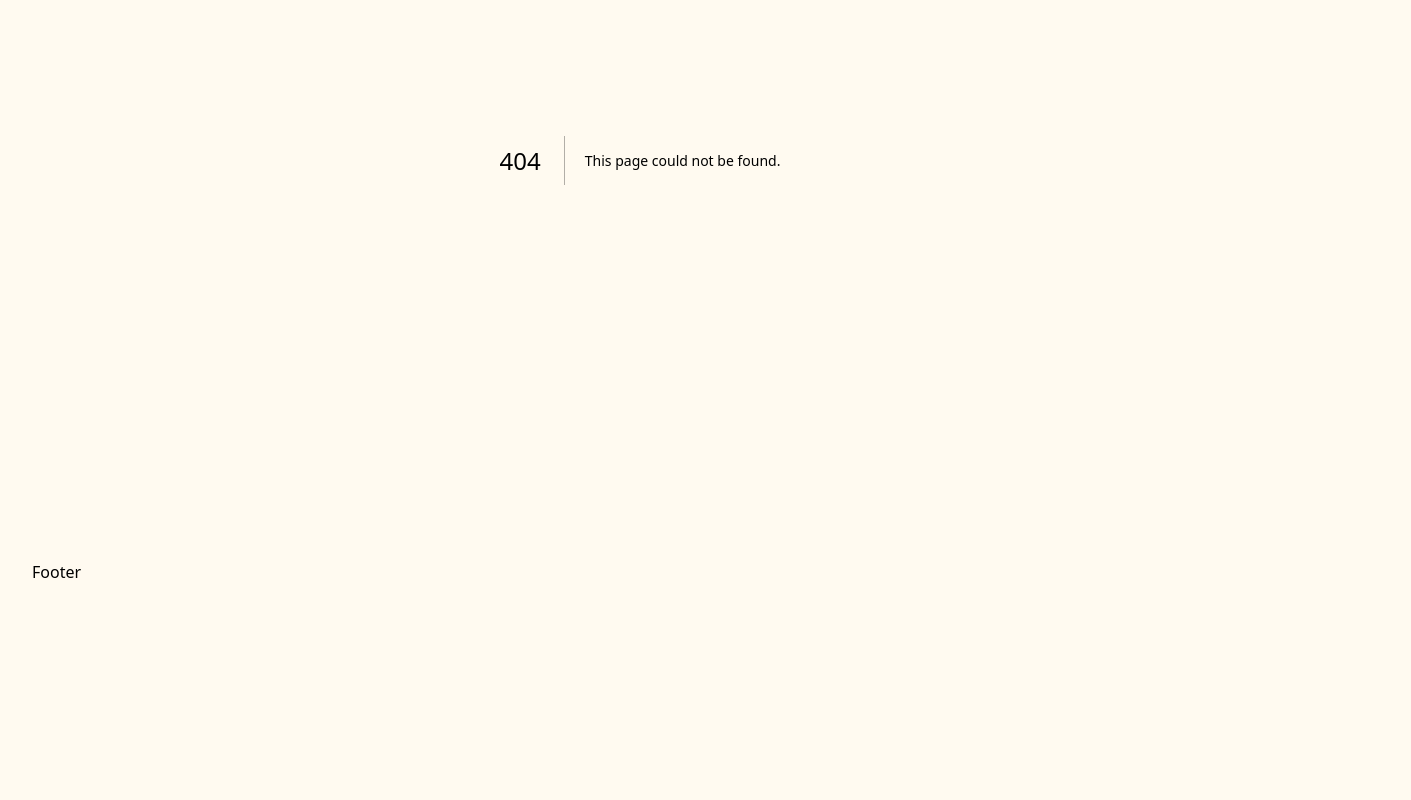
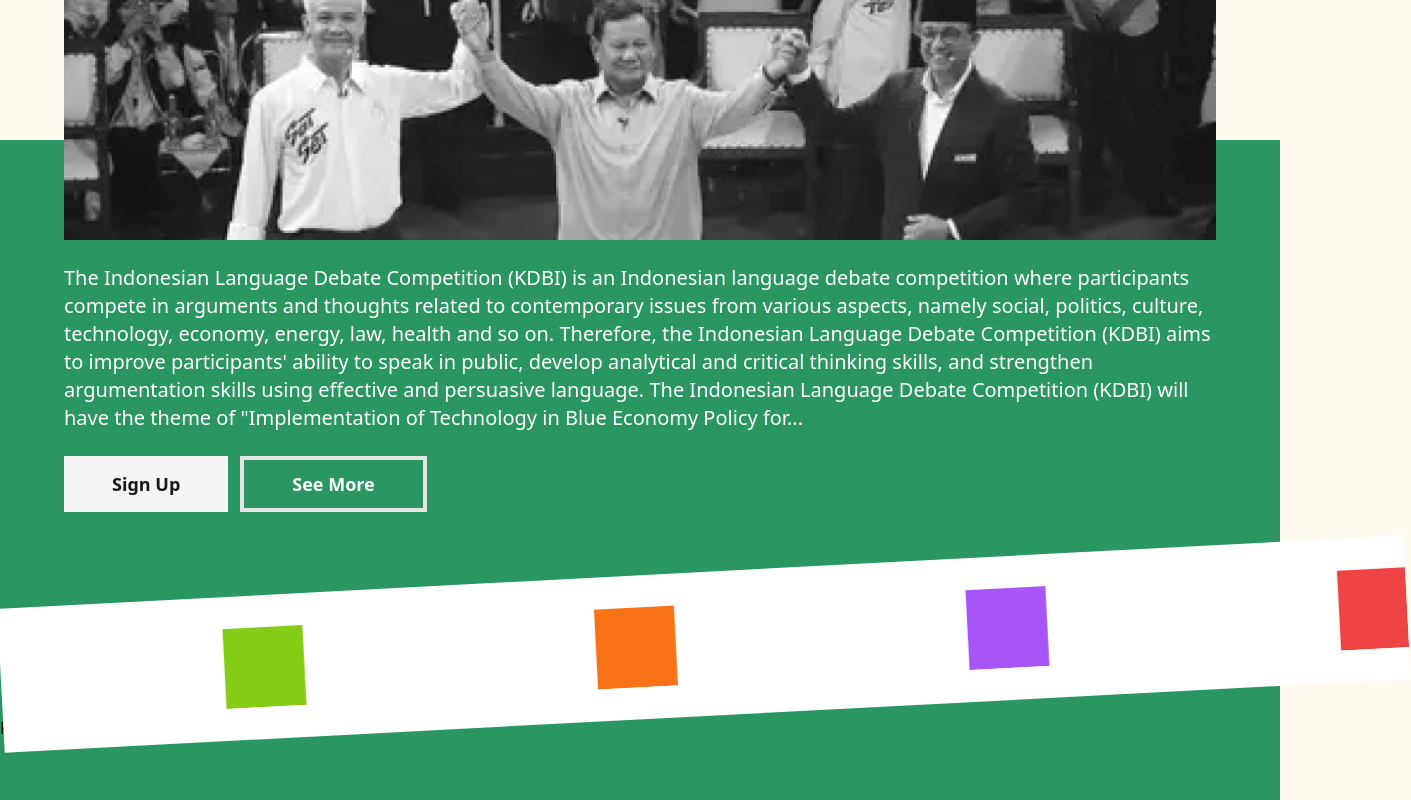
Before and after one commit to Rangga056/unasfest, a Next.js app: page /activities/debat-bahasa-indonesia in a window 1280 px wide. Before the commit this address had no page. Shown: the part 320-1120 px from the top of the page, 1411 px wide, since content can reach past the window. Before the commit the page ends 904 px from the top, so only its background shows below. Built offline with nearby package versions, Linux system fonts and the light colour scheme.

Commit message:
feat: Add new activity pages, shared components, and assets
- Added Indonesian language debate and international seminar pages
- Added AutoScrollComponent and Hero shared components
- Updated layout component
- Added hero banner image
- Updated package-lock.json, package.json, and tailwind.config.ts

```diff
--- /dev/null
+++ b/app/activities/debat-bahasa-indonesia/page.tsx
@@ -0,0 +1,19 @@
+import AutoScrollComponent from "@/components/shared/AutoScrollComponent";
+import Hero from "@/components/shared/activities/Hero";
+
+const IndonesianDebatePage = () => {
+  return (
+    <div className="mx-auto pt-8 relative">
+      <div className="bg-page-green absolute z-[-10] top-[380px] right-0 left-0 h-[1660px] max-w-[1500px] mx-auto" />
+
+      <div className="container">
+        <Hero />
+      </div>
+      <div className="w-screen">
+        <AutoScrollComponent />
+      </div>
+    </div>
+  );
+};
+
+export default IndonesianDebatePage;
--- /dev/null
+++ b/app/activities/international-seminar/page.tsx
@@ -0,0 +1,7 @@
+import React from "react";
+
+const InternationalSeminarPage = () => {
+  return <div>InternationalSeminarPage</div>;
+};
+
+export default InternationalSeminarPage;
--- a/app/layout.tsx
+++ b/app/layout.tsx
@@ -30,7 +30,9 @@ export default function RootLayout({
 }>) {
   return (
     <html lang="en">
-      <body className={`${inter.variable} ${bungee.variable} bg-[#FFFAF0] container`}>
+      <body
+        className={`${inter.variable} ${bungee.variable} bg-[#FFFAF0] overflow-x-hidden`}
+      >
         {/* Navbar */}
         <Navbar />
         {children}
--- /dev/null
+++ b/components/shared/AutoScrollComponent.tsx
@@ -0,0 +1,42 @@
+"use client";
+
+import { motion } from "framer-motion";
+
+const AutoScrollComponent = () => {
+  //NOTE: pass in props
+  const demoVariants = {
+    animate: {
+      x: ["-100%", "100%"],
+      transition: {
+        staggerChildren: 0.5,
+        duration: 10,
+        repeat: Infinity,
+        ease: "linear",
+      },
+    },
+  };
+
+  return (
+    <div className="w-[110vw] overflow-hidden bg-white py-8 mt-[60px] -rotate-3">
+      <motion.div
+        className="w-screen flex items-center gap-[300px] whitespace-nowrap"
+        variants={demoVariants}
+        animate="animate"
+      >
+        <motion.div variants={demoVariants} className="h-20 w-20 bg-lime-500">
+          {/* Add Icon and Text from the component Props */}
+        </motion.div>
+        <motion.div variants={demoVariants} className="h-20 w-20 bg-orange-500">
+          {/* Add Icon and Text from the component Props */}
+        </motion.div>
+        <motion.div variants={demoVariants} className="h-20 w-20 bg-purple-500">
+          {/* Add Icon and Text from the component Props */}
+        </motion.div>
+        <motion.div variants={demoVariants} className="h-20 w-20 bg-red-500">
+          {/* Add Icon and Text from the component Props */}
+        </motion.div>
+      </motion.div>
+    </div>
+  );
+};
+export default AutoScrollComponent;
--- /dev/null
+++ b/components/shared/activities/Hero.tsx
@@ -0,0 +1,52 @@
+import { Button } from "@/components/ui/button";
+import HeroImage from "@/public/assets/images/hero-banner.png";
+import Image from "next/image";
+import Link from "next/link";
+
+const Hero = () => {
+  return (
+    <div className="flex flex-col gap-[1.5em] text-white container">
+      {/* Title */}
+      <h1 className="text-5xl py-2 font-bungee font-bold text-page-green tracking-wide text-left">
+        Kompetisi Debat Bahasa Indonesia
+      </h1>
+      <Image
+        src={HeroImage}
+        alt="Hero Image"
+        className="object-cover object-center w-full h-[360px]"
+      />
+      <p className="text-xl font-medium">
+        The Indonesian Language Debate Competition (KDBI) is an Indonesian
+        language debate competition where participants compete in arguments and
+        thoughts related to contemporary issues from various aspects, namely
+        social, politics, culture, technology, economy, energy, law, health and
+        so on. Therefore, the Indonesian Language Debate Competition (KDBI) aims
+        to improve participants&apos; ability to speak in public, develop
+        analytical and critical thinking skills, and strengthen argumentation
+        skills using effective and persuasive language. The Indonesian Language
+        Debate Competition (KDBI) will have the theme of &quot;Implementation of
+        Technology in Blue Economy Policy for...
+      </p>
+      <div className="flex items-center gap-3">
+        <Button
+          asChild
+          className="rounded-none px-12 text-lg font-semibold"
+          size="poster"
+          variant="secondary"
+        >
+          <Link href="/activities/debat-bahasa-indonesia/#">Sign Up</Link>
+        </Button>
+        <Button
+          asChild
+          className="rounded-none px-12 text-lg font-semibold bg-transparent border-[4px]"
+          size="poster"
+          variant="outline"
+        >
+          <Link href="/activities/debat-bahasa-indonesia/#">See More</Link>
+        </Button>
+      </div>
+    </div>
+  );
+};
+
+export default Hero;
--- a/package.json
+++ b/package.json
@@ -19,6 +19,7 @@
     "@react-spring/web": "^9.7.3",
     "class-variance-authority": "^0.7.0",
     "clsx": "^2.1.0",
+    "framer-motion": "^11.1.8",
     "lucide-react": "^0.364.0",
     "next": "14.1.4",
     "postcss-import": "^16.1.0",
--- a/tailwind.config.ts
+++ b/tailwind.config.ts
@@ -35,10 +35,10 @@ const config = {
 
     extend: {
       color: {
-        "all": "#FFFAF0",
+        all: "#FFFAF0",
       },
       width: {
-        "323" : "20.188rem",
+        "323": "20.188rem",
       },
       fontFamily: {
         inter: ["var(--font-inter)"],
@@ -79,6 +79,9 @@ const config = {
           DEFAULT: "hsl(var(--card))",
           foreground: "hsl(var(--card-foreground))",
         },
+        page: {
+          green: "#2A9763",
+        },
       },
       borderRadius: {
         lg: "var(--radius)",
```
Also changed, not shown: public/assets/images/hero-banner.png (added), 1 other file (tests, documents, lock files or other folders).
